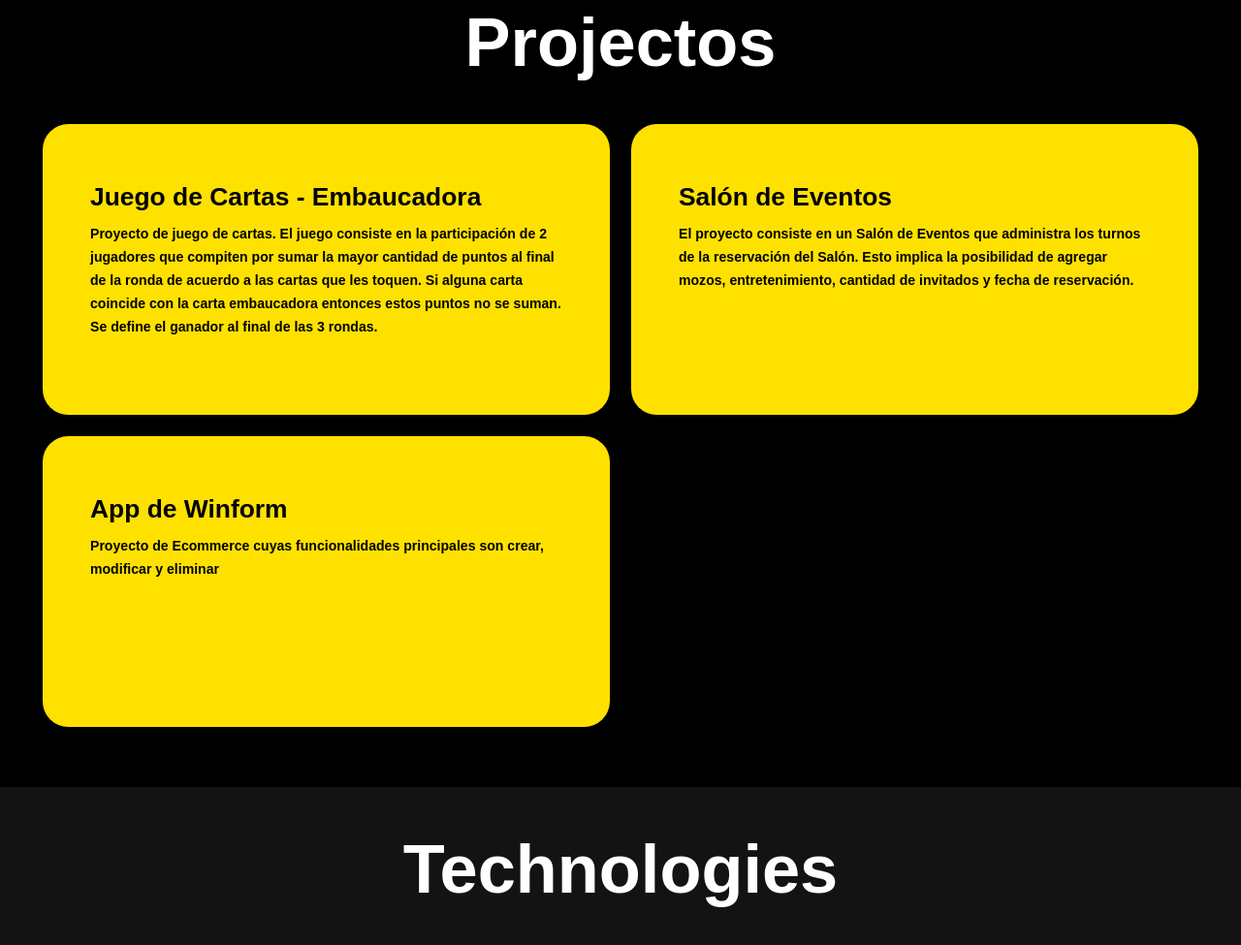
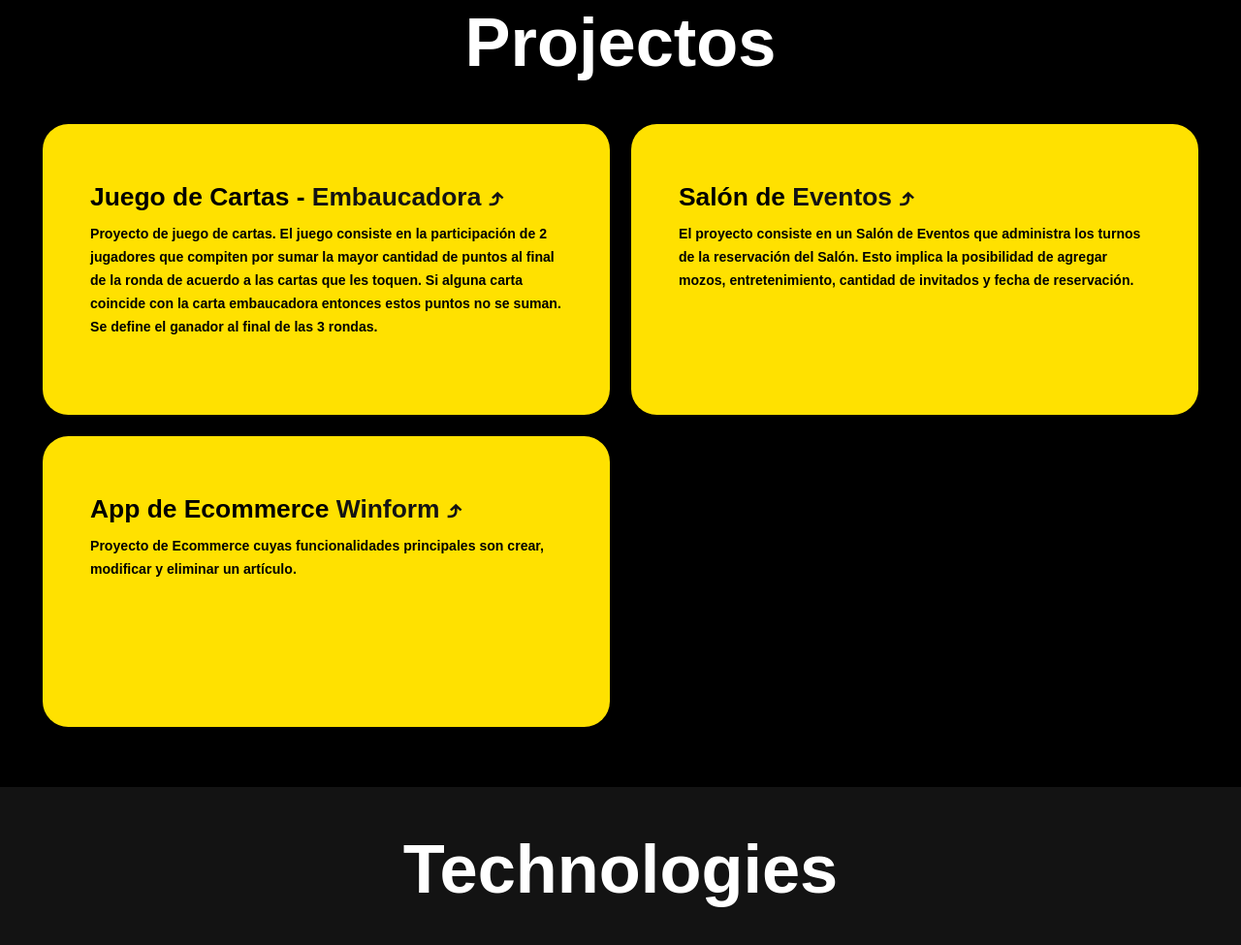
Before and after one commit to vallejos12ari/Actividad-3-Portfolio, a plain HTML site: page portafolio.html in a window 1280 px wide. Shown: the part 2078-3053 px from the top of the page at 97% size. Drawn offline with nearby package versions, Linux system fonts and the light colour scheme.

Commit message:
link - projects

```diff
--- a/portafolio.html
+++ b/portafolio.html
@@ -144,9 +144,7 @@
                 <div class="project-info">
 
 
-                   <h4>Juego de Cartas - Embaucadora</h4>
-
-
+                   <h4>Juego de Cartas - <a href="">Embaucadora ⤴</a></h4>
 
                     <p>Proyecto de juego
                         de cartas. El juego consiste en la participación de 2 jugadores que
@@ -157,12 +155,14 @@
 
 
                      </p>
+
                       </div>
+
             </div>
 
             <div class="project-box">
                 <div class="project-info">
-                    <h4>Salón de Eventos</h4>
+                    <h4>Salón de <a href="https://github.com/Rodrigo3312/Alquiler-de-sal-n-de-eventos">Eventos ⤴</a></h4>
                     <p>El proyecto consiste en un Salón de Eventos que
                         administra los turnos de la reservación del Salón.
                         Esto implica la posibilidad de agregar mozos, entretenimiento,
@@ -173,9 +173,9 @@
 
             <div class="project-box">
                 <div class="project-info">
-                    <h4>App de Winform</h4>
+                    <h4>App de Ecommerce <a href="https://github.com/alCaesarDev/tp-winform-equipo-12a">Winform ⤴</a> </h4>
                     <p>Proyecto de Ecommerce cuyas funcionalidades principales son
-                        crear, modificar y eliminar </p>
+                        crear, modificar y eliminar un artículo. </p>
                 </div>
             </div>
 
--- a/style.css
+++ b/style.css
@@ -466,6 +466,12 @@ span{
     font-size: 3rem;
     font-weight: 800;
     line-height: 2;
+
+}
+
+.project-info h4 a{
+    text-decoration: none;
+    color: #131313;
 }
 
 .project-info p{
@@ -475,6 +481,8 @@ span{
     line-height: 1.7;
     margin:auto;
 }
+
+
 
 .technologies{
     background: var(--second-bg-color);
```
